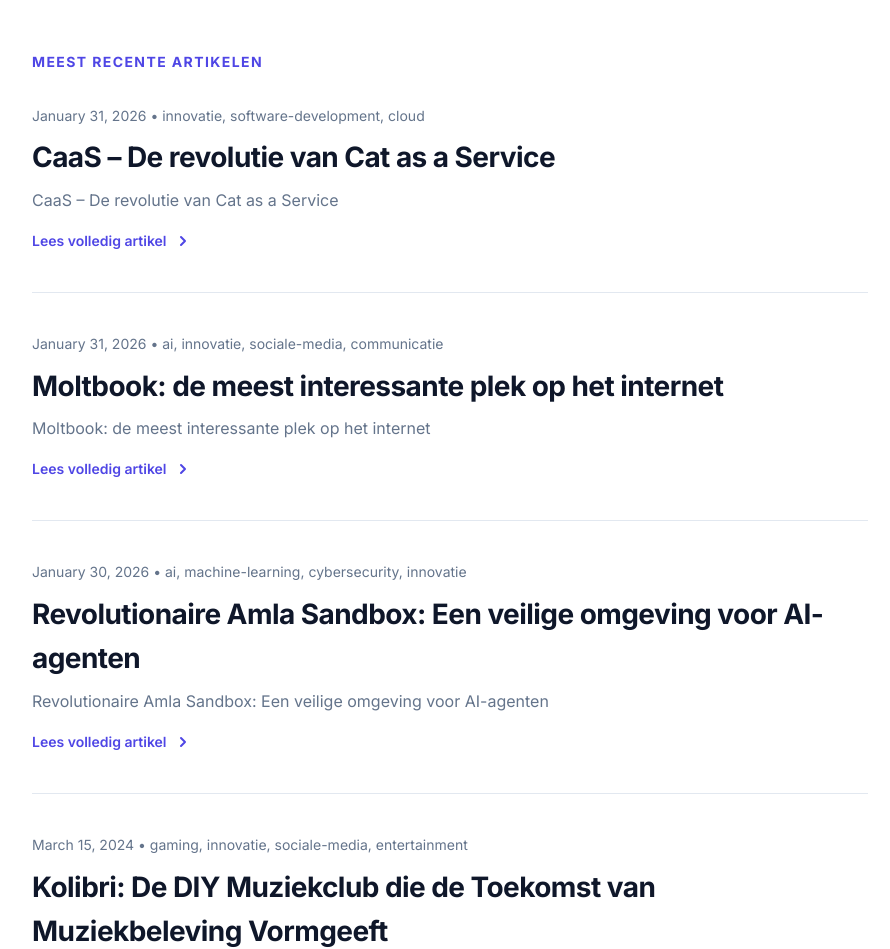
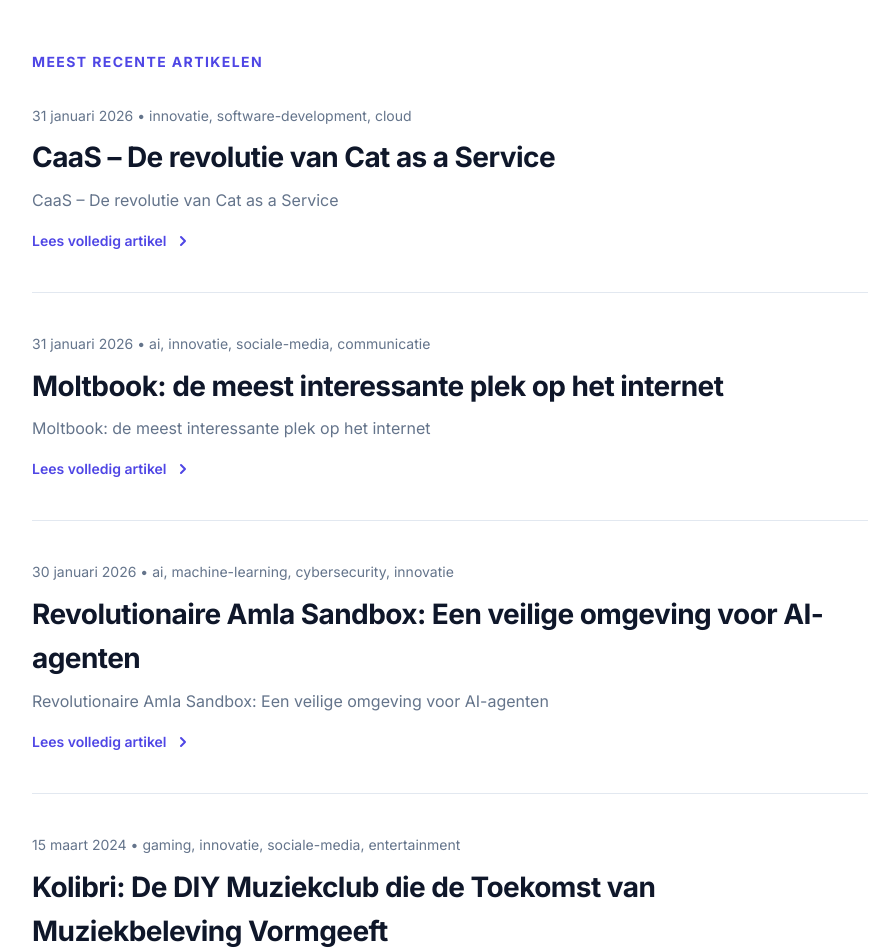
Before and after one commit to Zayeen/homepage, a Jekyll site: the page built from index.html, in a window 1280 px wide. Shown: the part 876-1825 px from the top of the page, without its empty margins (190-1080 px from the left). Built offline with Jekyll 4.4.1, drawn with Linux system fonts in a browser that asks for light colours.

Commit message:
Use Dutch date format on homepage

```diff
--- a/index.html
+++ b/index.html
@@ -22,7 +22,23 @@
             {% for post in site.posts %}
             <article class="article-card">
                 <div class="article-meta">
-                    {{ post.date | date: "%B %d, %Y" }} • {{ post.tags | join: ", " }}
+                    {% assign m = post.date | date: "%m" %}
+                    {{ post.date | date: "%-d" }}
+                    {% case m %}
+                      {% when '01' %}januari
+                      {% when '02' %}februari
+                      {% when '03' %}maart
+                      {% when '04' %}april
+                      {% when '05' %}mei
+                      {% when '06' %}juni
+                      {% when '07' %}juli
+                      {% when '08' %}augustus
+                      {% when '09' %}september
+                      {% when '10' %}oktober
+                      {% when '11' %}november
+                      {% when '12' %}december
+                    {% endcase %}
+                    {{ post.date | date: "%Y" }} • {{ post.tags | join: ", " }}
                 </div>
                 <h3><a href="{{ post.url | relative_url }}">{{ post.title }}</a></h3>
                 <p>{{ post.excerpt | strip_html | truncatewords: 30 }}</p>
```
